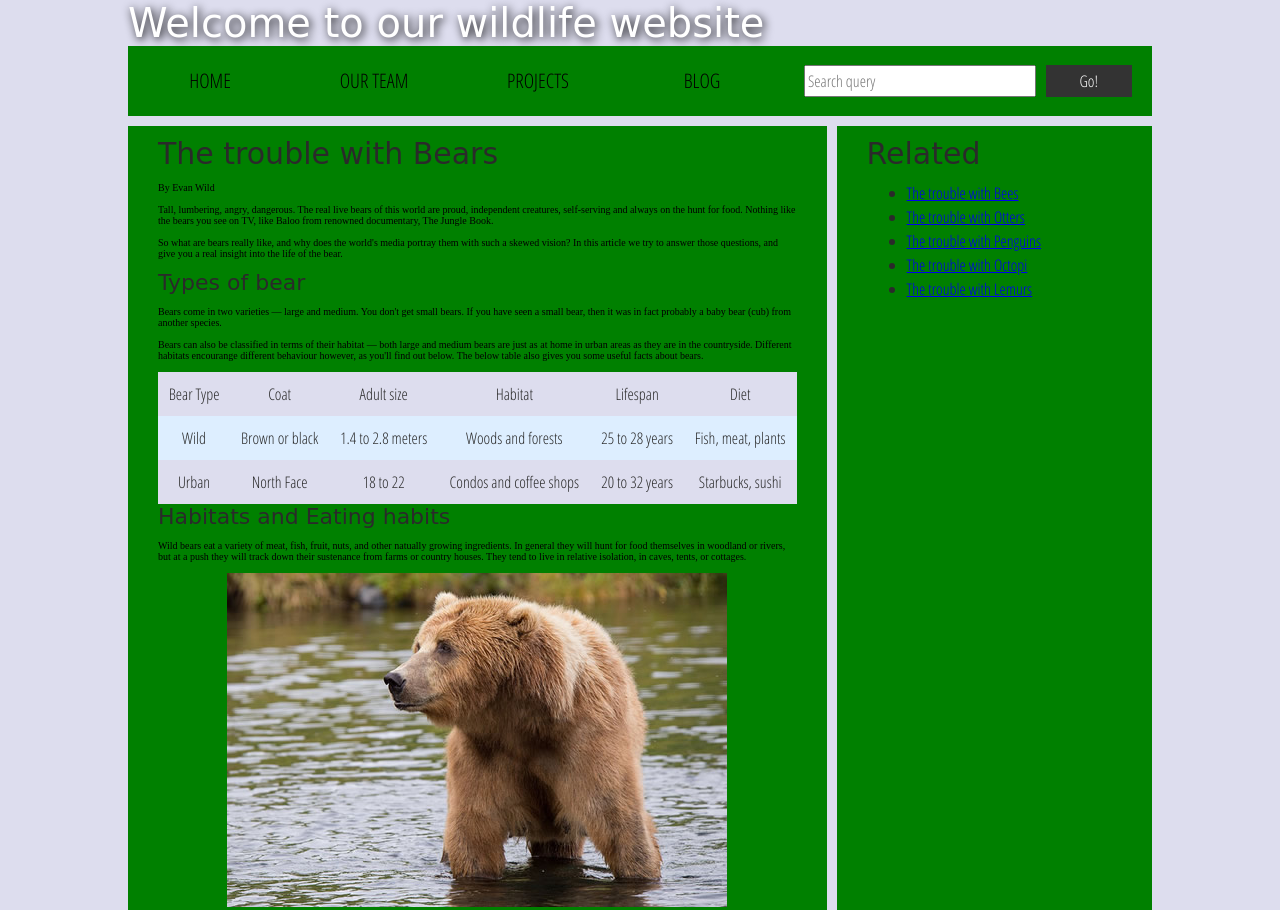
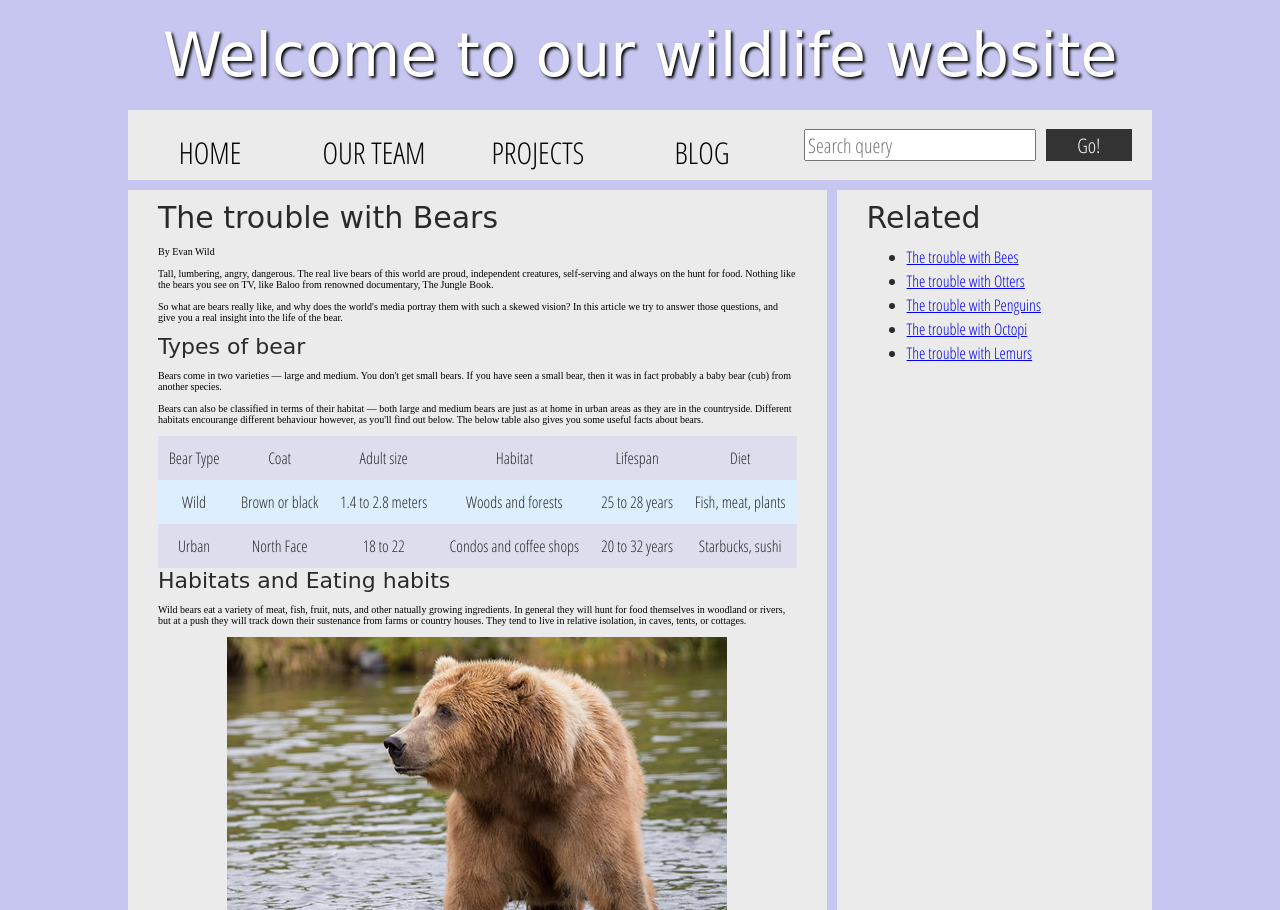
Before and after one commit to RyMacfly/CS408-M5.2-Lab, a plain HTML site: page index.html in a window 1280 px wide. Shown: the top 910 px of the page. Drawn offline with Linux system fonts and the light colour scheme; files whose address does not match are found by name; a web font is replaced by a local one.

Commit message:
changed colors

```diff
--- a/css/style.css
+++ b/css/style.css
@@ -7,7 +7,7 @@ html, body {
 
 html {
   font-size: 10px;
-  background-color: #dde;
+  background-color: rgb(198, 198, 241);
 }
 
 body {
@@ -32,7 +32,7 @@ font[size="7"] {
   font-size: 4rem;
   text-align: center;
   color: white;
-  text-shadow: 2px 2px 10px black;
+  text-shadow: 2px 2px 3px black;
 }
 
 font[size="6"] {
@@ -51,8 +51,17 @@ p, li, table {
 
 /* || header layout */
 
+.header {
+  text-align: center;
+  padding: 20px 0;
+}
+
+.header font {
+  font-size: 6rem;
+}
+
 div[class="nav"], article, footer, .secondary {
-  background-color: green;
+  background-color: rgb(235, 235, 235);
 }
 
 article, footer, .secondary {
@@ -86,7 +95,7 @@ div[class="nav"] li {
 
 div[class="nav"] a {
   display: inline-block;
-  font-size: 2rem;
+  font-size: 3rem;
   text-transform: uppercase;
   text-decoration: none;
   color: black;
@@ -101,7 +110,7 @@ div[class="nav"] .search {
 }
 
 .search input {
-  font-size: 1.6rem;
+  font-size: 2rem;
   height: 32px;
 }
 
--- a/index.html
+++ b/index.html
@@ -1,5 +1,5 @@
 <!DOCTYPE html>
-<html>
+<html lang="en">
   <head>
     <meta charset="utf-8">
 
@@ -83,11 +83,11 @@
         <br><br>
         Wild bears eat a variety of meat, fish, fruit, nuts, and other natually growing ingredients. In general they will hunt for food themselves in woodland or rivers, but at a push they will track down their sustenance from farms or country houses. They tend to live in relative isolation, in caves, tents, or cottages.
         <br><br>
-        <img src="media/wild-bear.jpg">
+        <img src="media/wild-bear.jpg" alt="photo of a grizzly bear">
         <br><br>
         Urban (gentrified) bears on the other hand have largely abandoned the old ways. They will hunt other urban creatures if necessary (including other predators like rats and foxes), but prefer to scavenge from readily available urban food outlets like dumpsters, bins, and fast food joints. When food has proven scarce, urban bears have even been known to break into people's kitchens and steal essentials like baked beans, ready meals, and microwave ovens.
         <br><br>
-        <img src="media/urban-bear.jpg">
+        <img src="media/urban-bear.jpg" alt="photo of an urban bear">
         <br><br>
         Urban bears will sleep anywhere they can, from bus shelters and parks, to the toilets in McDonalds, to their own apartment.
         <br><br>
```
